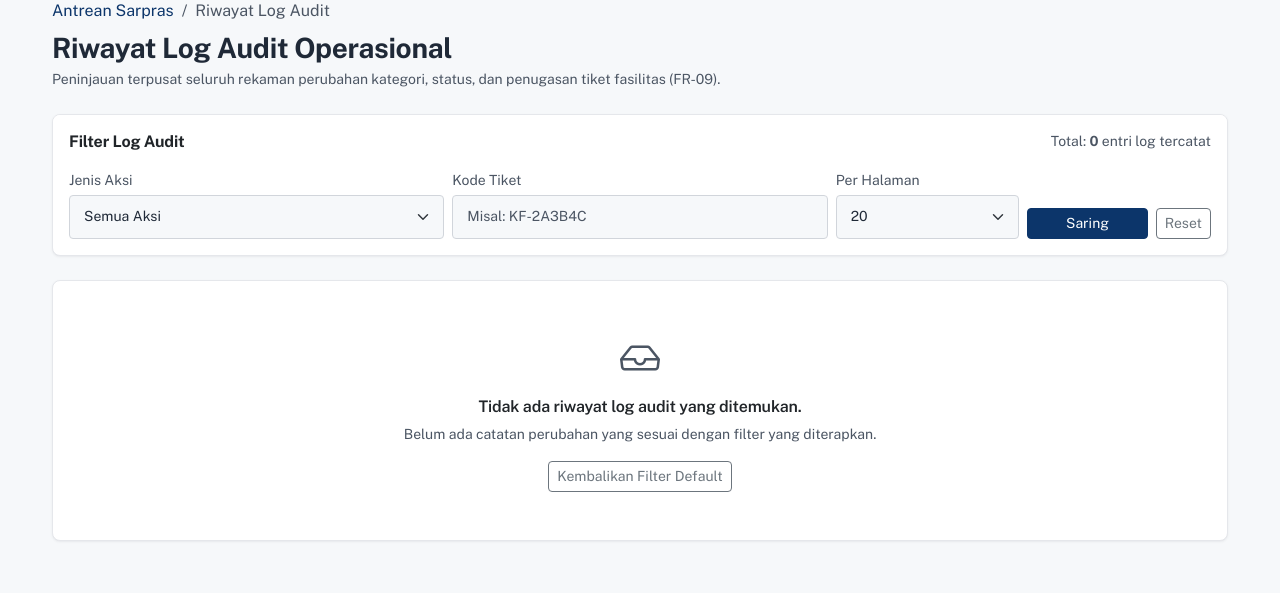
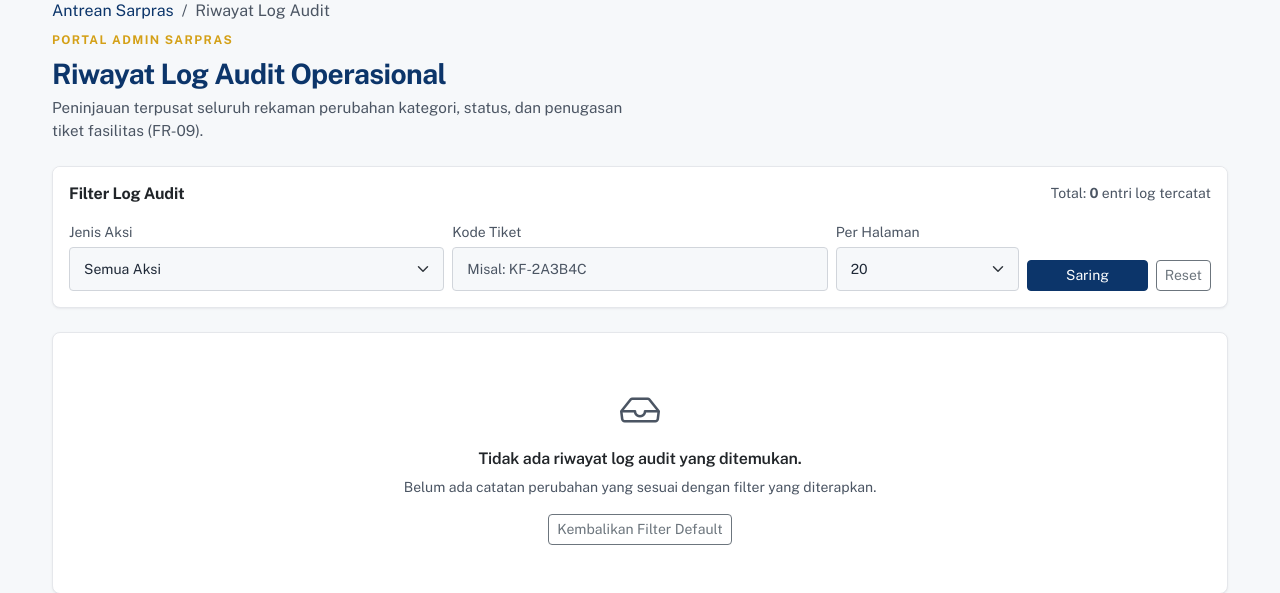
Before and after one commit to MuhammadIlham1301/klasifas, a Flask app: template app/templates/admin/audit_log.html in a window 1280 px wide. Shown: the part 125-718 px from the top of the page. Run offline with Flask 3, Linux system fonts and the light colour scheme; the template is opened without the code that fills it, so the values that code supplies are empty; parts of the project's set-up code (start-up, migrations or seed data) failed here and were passed over; some libraries are stand-ins or nearby versions.

Commit message:
feat(ui): align admin verify and audit headings

```diff
--- a/app/templates/admin/audit_log.html
+++ b/app/templates/admin/audit_log.html
@@ -4,17 +4,16 @@
 {% block title %}Riwayat Log Audit Operasional — KlasiFas{% endblock %}
 
 {% block content %}
-<div class="row mb-4">
-    <div class="col-12 col-md-8">
-        <nav aria-label="breadcrumb">
-            <ol class="breadcrumb small mb-2">
-                <li class="breadcrumb-item"><a href="{{ url_for('admin.ticket_queue') }}" class="text-decoration-none">Antrean Sarpras</a></li>
-                <li class="breadcrumb-item active" aria-current="page">Riwayat Log Audit</li>
-            </ol>
-        </nav>
-        <h1 class="h3 fw-bold mb-1">Riwayat Log Audit Operasional</h1>
-        <p class="text-secondary small mb-0">Peninjauan terpusat seluruh rekaman perubahan kategori, status, dan penugasan tiket fasilitas (FR-09).</p>
-    </div>
+<nav aria-label="breadcrumb" class="mb-2">
+    <ol class="breadcrumb small mb-0">
+        <li class="breadcrumb-item"><a href="{{ url_for('admin.ticket_queue') }}" class="text-decoration-none">Antrean Sarpras</a></li>
+        <li class="breadcrumb-item active" aria-current="page">Riwayat Log Audit</li>
+    </ol>
+</nav>
+<div class="kf-page-heading mb-4">
+    <p class="kf-page-heading__eyebrow mb-2">Portal Admin Sarpras</p>
+    <h1 class="kf-page-heading__title">Riwayat Log Audit Operasional</h1>
+    <p class="kf-page-heading__sub mb-0">Peninjauan terpusat seluruh rekaman perubahan kategori, status, dan penugasan tiket fasilitas (FR-09).</p>
 </div>
 
 <!-- Panel Pencarian dan Filter Log Audit -->
```
Also changed, not shown: app/templates/admin/verify.html (+9 -6 lines).
